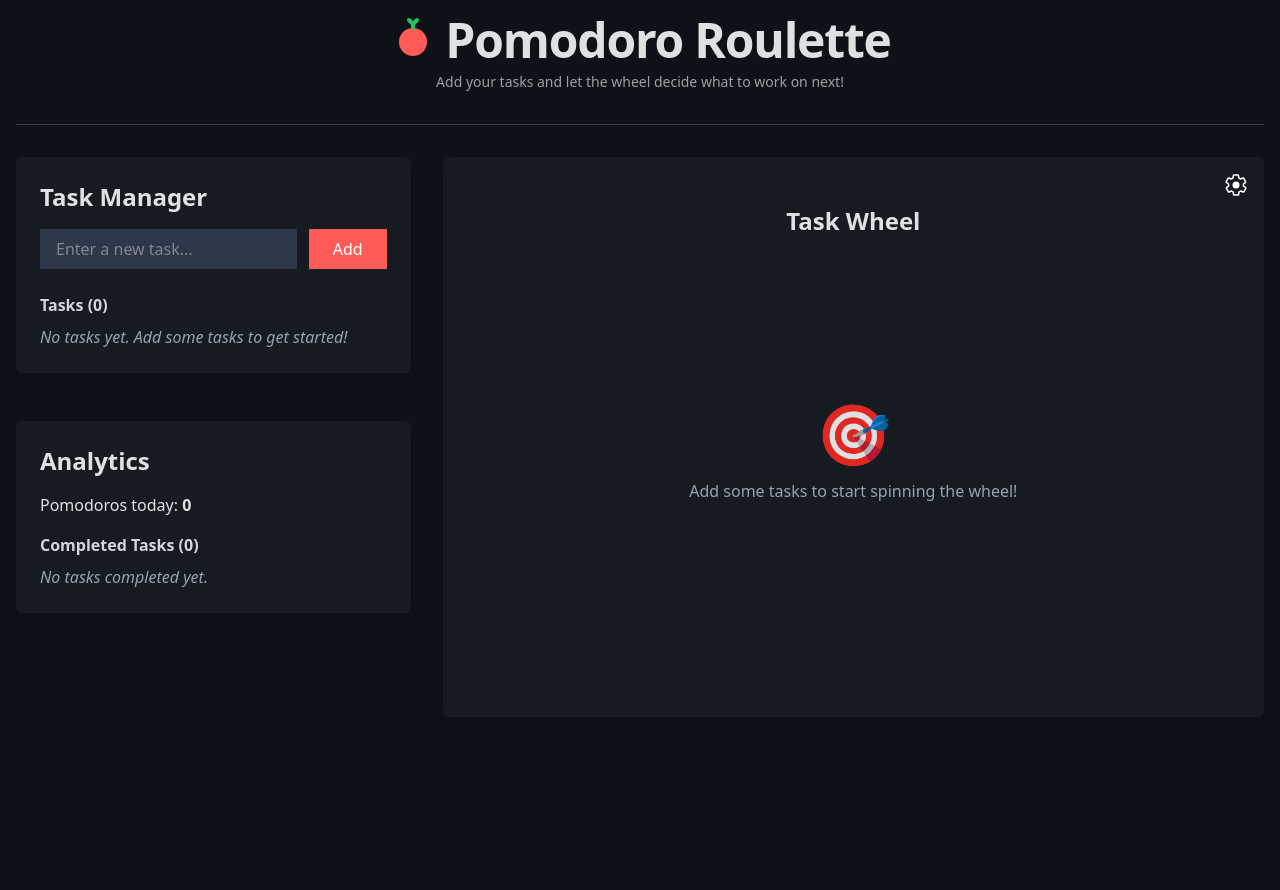
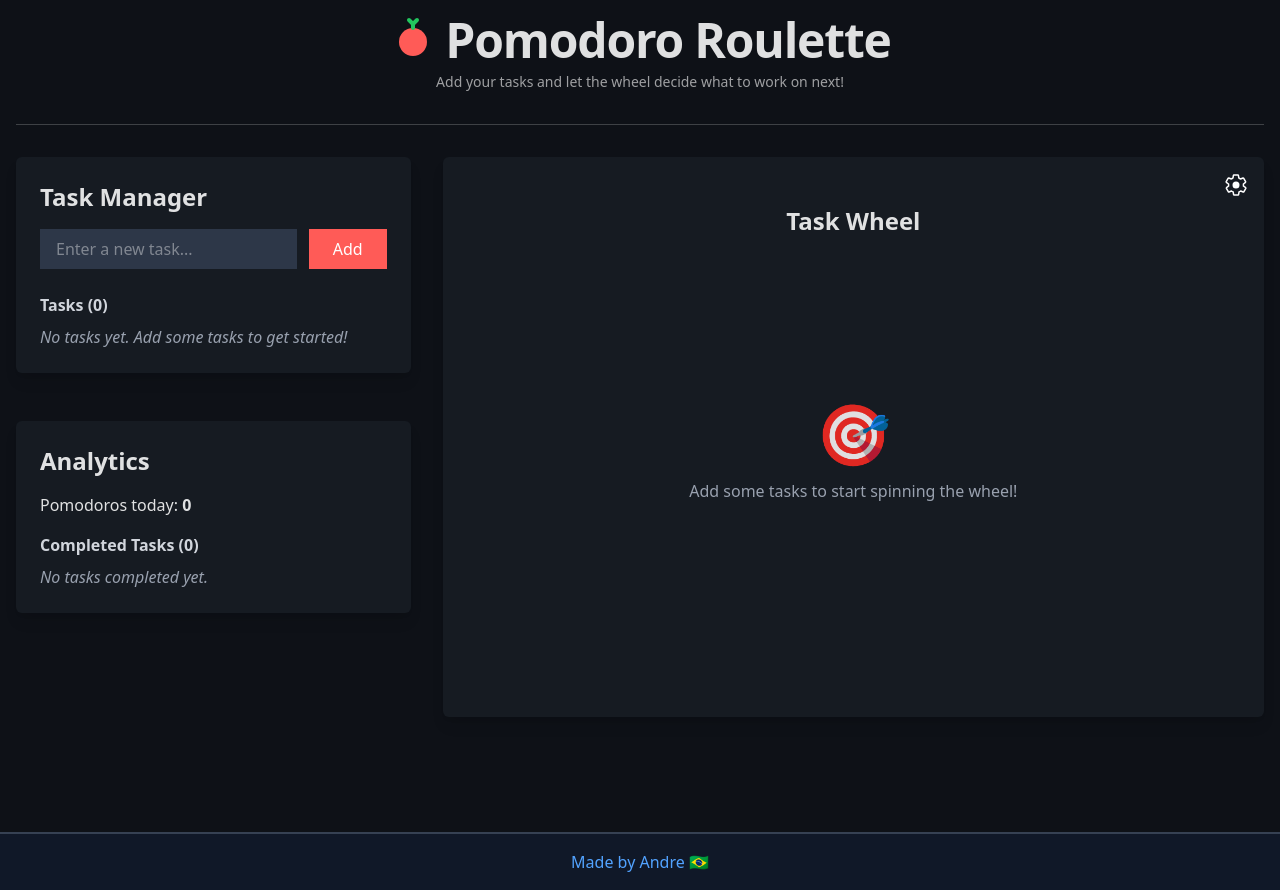
Before and after one commit to andredtr/pomodoro-roulette, a React (Vite) app: page / in a window 1280 px wide. Before the commit the page ends 800 px from the top, so only its background shows below. Built offline with nearby package versions, Linux system fonts and the light colour scheme.

Commit message:
Add footer with Twitter link

```diff
--- a/src/App.jsx
+++ b/src/App.jsx
@@ -4,6 +4,7 @@ import TaskManager from "./components/TaskManager";
 import RouletteWheel from "./components/RouletteWheel";
 import AnalyticsPanel from "./components/AnalyticsPanel";
 import TomatoIcon from "./components/icons/TomatoIcon";
+import Footer from "./layout/Footer";
 
 function App() {
   const currentDate = new Date().toISOString().split('T')[0];
@@ -117,6 +118,7 @@ function App() {
          </div>
         </div>
       </main>
+      <Footer />
     </>
   );
 }
--- /dev/null
+++ b/src/layout/Footer.jsx
@@ -0,0 +1,14 @@
+export default function Footer() {
+  return (
+    <footer className="w-full bg-gray-900 border-t-2 border-t-gray-700 py-4 text-center mt-8">
+      <a
+        href="https://x.com/dtr_andre"
+        target="_blank"
+        rel="noopener noreferrer"
+        className="text-blue-400 hover:underline"
+      >
+        Made by Andre <span role="img" aria-label="Brazilian flag">🇧🇷</span>
+      </a>
+    </footer>
+  )
+}
```
